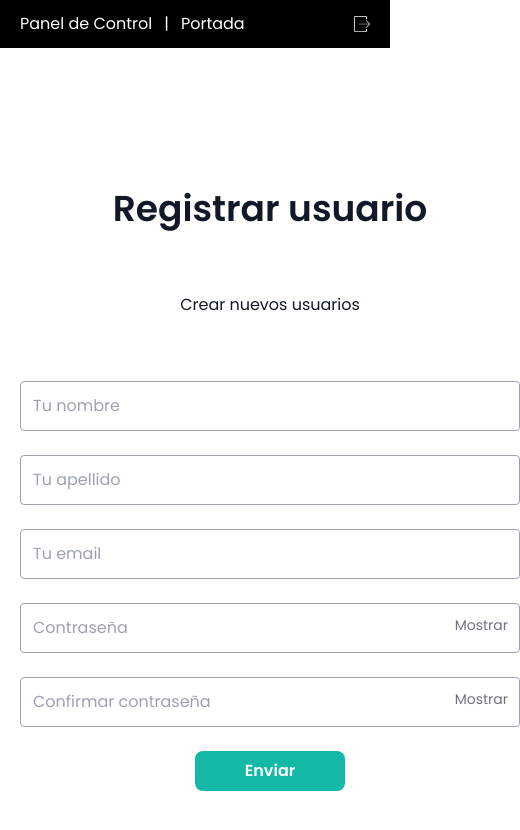
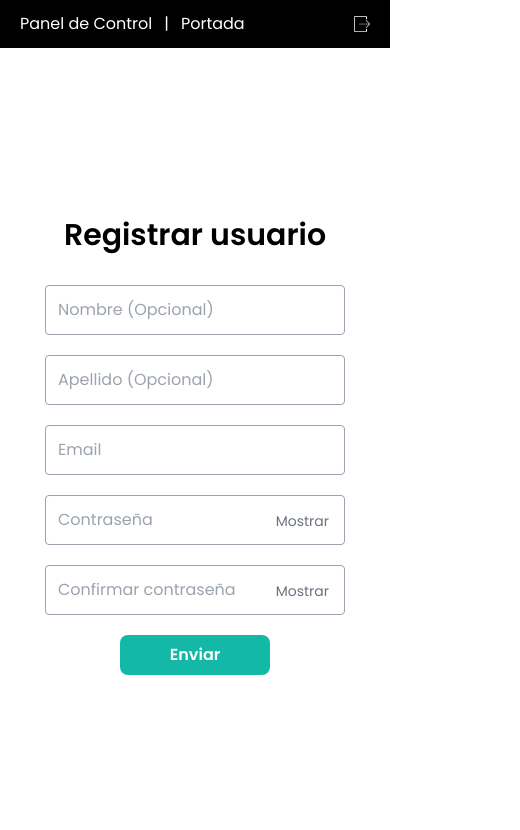
Before and after one commit to mariandrean/NewValue, a React (Vite) app in the folder client/: page /dashboard/register in a window 390 px wide. Shown: the top 830 px of the page, 520 px wide, since content can reach past the window. Built offline with nearby package versions, Linux system fonts and the light colour scheme; sample sign-in values are in the browser's storage.

Commit message:
fix(client/register):fix-styles-in-register-page(make-it-responsive)

```diff
--- a/client/src/components/DashboardMenu.jsx
+++ b/client/src/components/DashboardMenu.jsx
@@ -5,7 +5,7 @@ function DashboardMenu() {
   return (
     <div className="flex justify-between items-center sm:text-lg bg-black text-white py-3 px-5">
       <div className="flex gap-3">
-      <a href="/Dashboard">Panel de Control</a>
+        <a href="/dashboard">Panel de Control</a>
         |
         <a href="/" >Portada</a >
       </div>
--- a/client/src/layout/LayoutPrivate.jsx
+++ b/client/src/layout/LayoutPrivate.jsx
@@ -19,10 +19,13 @@ const LayoutPrivate = () => {
 
   return (
     <>
-      <DashboardMenu />
+      <header>
+        <DashboardMenu />
+      </header>
       <main className='p-5 lg:p-20'>
         <Outlet />
       </main>
+      <footer></footer>
     </>
   )
 };
--- a/client/src/layout/LayoutPublic.jsx
+++ b/client/src/layout/LayoutPublic.jsx
@@ -13,9 +13,9 @@ const LayoutPublic = () => {
         {token && <DashboardMenu />}
         <Navbar />
       </header>
-        <main className='p-5 lg:p-20'>
-          <Outlet />
-        </main>
+      <main className='p-5 lg:p-20'>
+        <Outlet />
+      </main>
       <Footer />
     </ >
   );
--- a/client/src/pages/Login.jsx
+++ b/client/src/pages/Login.jsx
@@ -32,8 +32,8 @@ const Login = () => {
     <>
       <div className="flex flex-col items-center justify-center gap-5 mb-10">
         <h3 className="text-3xl text-center font-semibold">Iniciar sesión</h3>
-        <h4 className="text-1xl text-center">(Solo personal del sitio)</h4>
-        <form className="min-w-[300px] mt-3 gap-5 flex flex-col justify-center" onSubmit={handleSubmit(handleLogin)}>
+        <h4 className="text-1xl text-center">(Sólo personal del sitio)</h4>
+        <form className="w-[300px] mt-3 gap-5 flex flex-col justify-center" onSubmit={handleSubmit(handleLogin)}>
 
           <input {...register("email", { required: true })} type="email" id="email" placeholder="Email" required className="input border border-gray-400 appearance-none rounded w-full p-3 focus focus:border-teal-500 focus:outline-none active:outline-none active:border-teal-500" />
 
@@ -45,7 +45,7 @@ const Login = () => {
           </div>
           {loginError && <p className='text-red-500 text-sm self-center m-0'>Datos incorrectos</p>}
 
-          <button type="submit" className="self-center bg-teal-500 text-white border-green-900 rounded-lg font-semibold py-2 px-4 hover:bg-teal-800 transition duration-300 ease-in-out">
+          <button type="submit" className="w-[150px] self-center bg-teal-500 text-white border-green-900 rounded-lg font-semibold py-2 px-4 hover:bg-teal-800 transition duration-300 ease-in-out">
             Acceder
           </button>
 
--- a/client/src/pages/Register.jsx
+++ b/client/src/pages/Register.jsx
@@ -27,7 +27,7 @@ const Register = () => {
 
     const userData = { ...data };
     if (!checkPasswordsMatch(userData.password, userData.confirmPassword)) {
-      setRegisterError('Error:Las contraseñas no coinciden');
+      setRegisterError('Error: Las contraseñas no coinciden');
       return;
     }
     try {
@@ -58,56 +58,56 @@ const Register = () => {
 
   return (
     <>
-      <div className="flex flex-col items-center justify-center min-h-screen min-w-[500px] bg-white-100">
-        <form className="min-w-[300px] gap-6 flex flex-col justify-center" onSubmit={handleSubmit(onSubmit)}>
-          <h1 className="text-4xl text-gray-900 mb-10 text-center font-semibold">Registrar usuario</h1>
-          <h3 className="text-1xl text-gray-900 mb-10 text-center">Crear nuevos usuarios</h3>
-          <div className="flex">
-            <input className="input border border-gray-400 appearance-none rounded w-full p-3 focus focus:border-teal-500 focus:outline-none active:outline-none active:border-teal-500" type="text" placeholder='Tu nombre'{...register('name', { maxLength: { value: 50 } })} id="name" />
+      <div className="flex flex-col items-center justify-center gap-5">
+        <h1 className="text-3xl text-center font-semibold">Registrar usuario</h1>
+        <form className="w-[300px] mt-3 gap-5 flex flex-col justify-center" onSubmit={handleSubmit(onSubmit)}>
+
+          <div>
+            <input className="input border border-gray-400 appearance-none rounded w-full p-3 focus focus:border-teal-500 focus:outline-none active:outline-none active:border-teal-500" type="text" placeholder='Nombre (Opcional)'{...register('name', { maxLength: { value: 50 } })} id="name" />
             {errors.name && errors.name.type === "maxLength" && <div className="text-red-500">El nombre debe tener menos de 50 caracteres</div>}
           </div>
-          <div className="flex">
-            <input className="input border border-gray-400 appearance-none rounded w-full p-3 focus focus:border-teal-500 focus:outline-none active:outline-none active:border-teal-500" type="text" placeholder='Tu apellido'{...register('lastname', { maxLength: { value: 50 } })} id="lastname" />
+          <div>
+            <input className="input border border-gray-400 appearance-none rounded w-full p-3 focus focus:border-teal-500 focus:outline-none active:outline-none active:border-teal-500" type="text" placeholder='Apellido (Opcional)'{...register('lastname', { maxLength: { value: 50 } })} id="lastname" />
             {errors.lastname && errors.lastname.type === "maxLength" && <div className="text-red-500">El apellido debe tener menos de 50 caracteres</div>}
           </div>
-          <div className="flex">
-            <input className="input border border-gray-400 appearance-none rounded w-full p-3 focus focus:border-teal-500 focus:outline-none active:outline-none active:border-teal-500" type="email" id="email" placeholder="Tu email" {...register('email', { required: true, pattern: /^[-\w.%+]{1,64}@(?:[A-Z0-9-]{1,63}\.){1,125}[A-Z]{2,63}$/i })} />
-            <error>
-              {errors.email?.type === "required" && "Introduce un email"}
+          <div>
+            <input className="input border border-gray-400 appearance-none rounded w-full p-3 focus focus:border-teal-500 focus:outline-none active:outline-none active:border-teal-500" type="email" id="email" placeholder="Email" {...register('email', { required: true, pattern: /^[-\w.%+]{1,64}@(?:[A-Z0-9-]{1,63}\.){1,125}[A-Z]{2,63}$/i })} required />
+            <p className='text-red-500 text-sm self-center m-0'>
               {errors.email?.type === "pattern" && "🥀Formato de email incorrecto"}
-            </error>
+            </p>
           </div>
-          <div className="flex">
           <div className="relative w-full">
             <input
               className="input border border-gray-400 appearance-none rounded w-full p-3 focus focus:border-teal-500 focus:outline-none active:outline-none active:border-teal-500"
               type={showPassword ? "text" : "password"}
               placeholder="Contraseña"
-                {...register('password', { required: true })}
+              {...register('password', { required: true })} required
             />
             <button
               type="button"
               id="togglePassword"
-                className="absolute text-sm mt-3 right-3 text-gray-500"
+              className="absolute text-sm right-0 m-4 text-gray-500"
               onClick={togglePasswordVisibility}>
               {showPassword ? 'Ocultar' : 'Mostrar'}
             </button>
-
+            {errors.password && <p className="text-red-500 text-sm">La contraseña debe tener al menos 8 caracteres, una mayúscula, una minúscula un número y un caracter especial</p>}
+          </div>
+          <div className="relative w-full">
             <input
-                className="mt-6 input border border-gray-400 appearance-none rounded w-full p-3 focus focus:border-teal-500 focus:outline-none active:outline-none active:border-teal-500"
+              className="input border border-gray-400 appearance-none rounded w-full p-3 focus focus:border-teal-500 focus:outline-none active:outline-none active:border-teal-500"
               type={showConfirmPassword ? "text" : "password"}
               placeholder="Confirmar contraseña"
-                {...register('confirmPassword', { required: true })}
+              {...register('confirmPassword', { required: true })} required
             />
             <button
               type="button"
               id="toggleConfirmPassword"
-                className="absolute text-sm mt-9 right-3 text-gray-500"
+              className="absolute text-sm right-0 m-4 text-gray-500"
               onClick={toggleConfirmPasswordVisibility}
             >
               {showConfirmPassword ? 'Ocultar' : 'Mostrar'}
             </button>
-            </div>
+
           </div>
           {registerError && <p className="text-red-500 text-sm self-center m-0">{registerError}</p>}
           <button className="w-[150px] self-center bg-teal-500 text-white border-green-900 rounded-lg font-semibold py-2 px-4 hover:bg-teal-800 transition duration-300 ease-in-out" type="submit">
```
Lines whose indentation alone changed are shown as unchanged.
